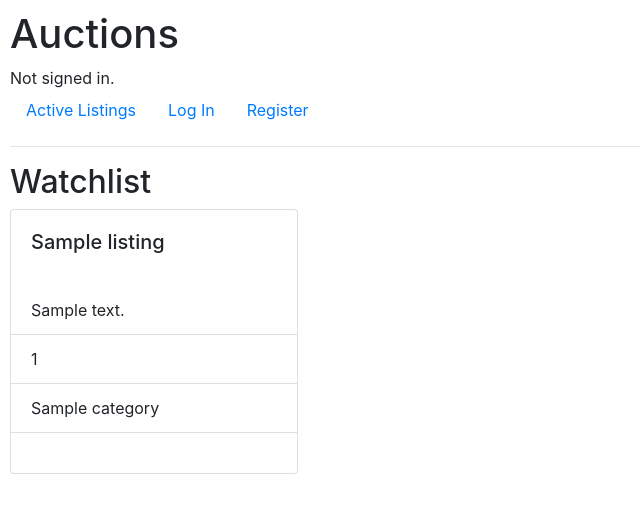
After one commit to ssbrandt/CS50W-commerce, a Django app: template auctions/templates/auctions/watchlist.html in a window 1280 px wide. The commit adds this page. Shown: the top 513 px of the page, without its empty margins (0-640 px from the left). Run offline with Django 3.2, Linux system fonts and the light colour scheme; the template is opened without the code that fills it: most values are stand-ins (such as "Sample title", 1, 10 or a date in 2020); some libraries are stand-ins or nearby versions.

Commit message:
Add view watchlist (finally!)

```diff
--- a/auctions/models.py
+++ b/auctions/models.py
@@ -41,7 +41,7 @@ class Comment(models.Model):
         return f'Comment #{self.id} on {self.listing} by {self.commenter}'
 
 class Watchlist(models.Model):
-    user = models.OneToOneField(User, related_name='watchlist', on_delete=models.CASCADE)
+    user = models.ForeignKey(User, on_delete=models.CASCADE)
     listing = models.ForeignKey(Listing, on_delete=models.CASCADE)
 
     def __str__(self):
--- a/auctions/templates/auctions/layout.html
+++ b/auctions/templates/auctions/layout.html
@@ -27,6 +27,9 @@
                 <li class="nav-item">
                     <a class="nav-link" href="{% url 'create_listing' %}">Create New Listing</a>
                 </li>
+                <li class="nav-item">
+                    <a class="nav-link" href="{% url 'watchlist' %}">Watchlist</a>
+                </li>
             {% else %}
                 <li class="nav-item">
                     <a class="nav-link" href="{% url 'login' %}">Log In</a>
--- /dev/null
+++ b/auctions/templates/auctions/watchlist.html
@@ -0,0 +1,25 @@
+{% extends "auctions/layout.html" %}
+
+{% block body %}
+    <h2>Watchlist</h2>
+
+    {% for listing in watchlist %}
+    <div class="card" style="width: 18rem;">
+      <!-- <img class="card-img-top" src="..." alt="Card image cap"> -->
+      <div class="card-body">
+      <h5 class="card-title">{{listing.title}}</h5>
+      </div>
+      <ul class="list-group list-group-flush">
+        <li class='list-group-item'>{{listing.description}}</li>
+        <li class="list-group-item">{{listing.starting_bid}}</li>
+        <li class="list-group-item">{{listing.category}}</li>
+      </ul>
+      <div class="card-body">
+        <a href="listing/{{listing.id}}" class="stretched-link"></a>
+        <!-- <a href="#" class="btn btn-primary">Go somewhere</a> -->
+      </div>
+
+  </div>
+  {% endfor %}
+
+{% endblock %}
--- a/auctions/urls.py
+++ b/auctions/urls.py
@@ -13,4 +13,5 @@ urlpatterns = [
     path('listing/<int:listing_id>/addcomment', views.add_comment, name='add_comment'),
     path('listing/<int:listing_id>/addwatchlist', views.add_watchlist, name="add_watchlist"),
     path('listing/<int:listing_id>/remove_watchlist', views.remove_watchlist, name="remove_watchlist"),
+    path('watchlist', views.view_watchlist, name='watchlist'),
 ]
```
Also changed, not shown: auctions/views.py (+11 -0 lines), auctions/migrations/0004_alter_watchlist_user.py (added).
